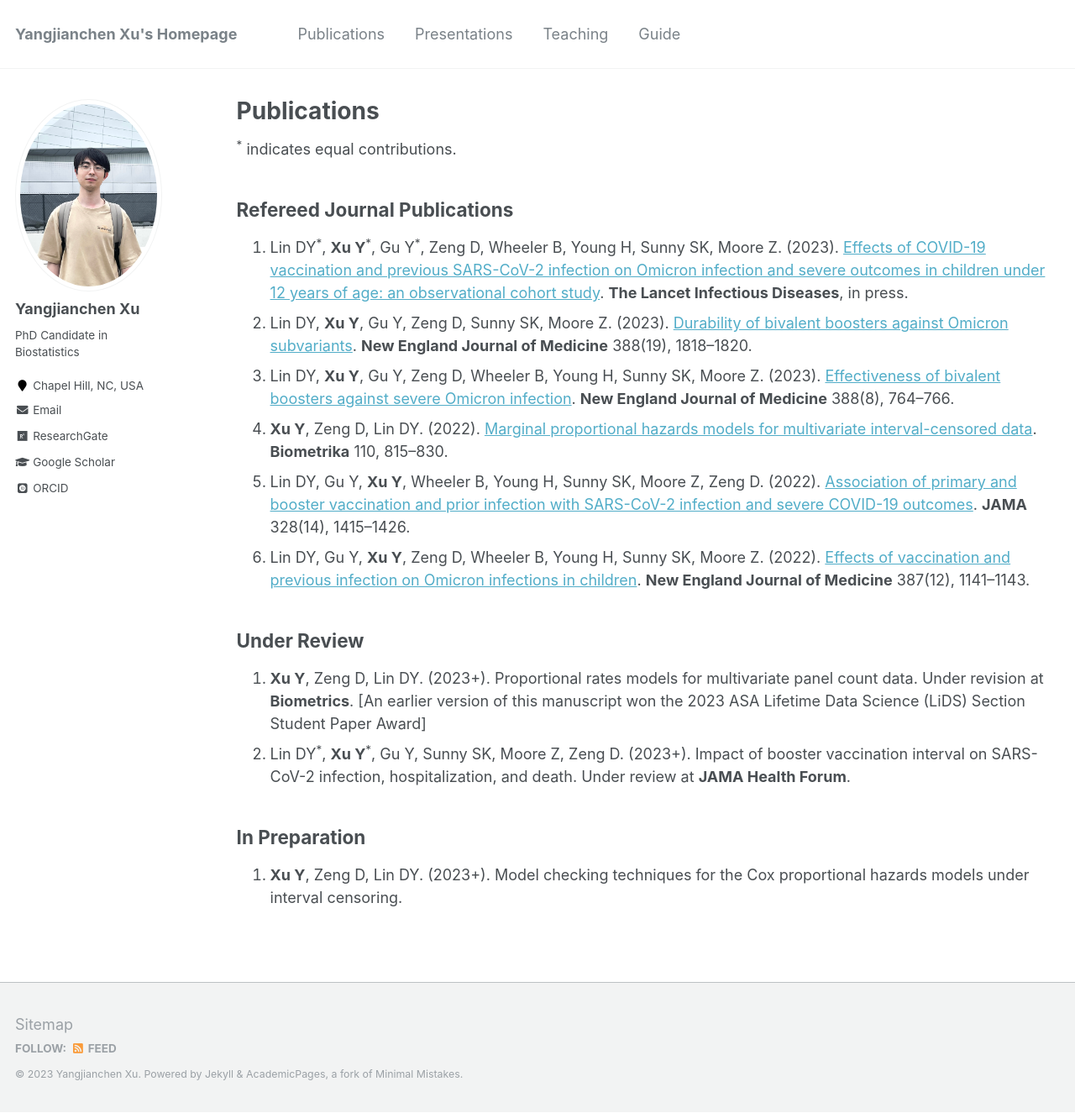
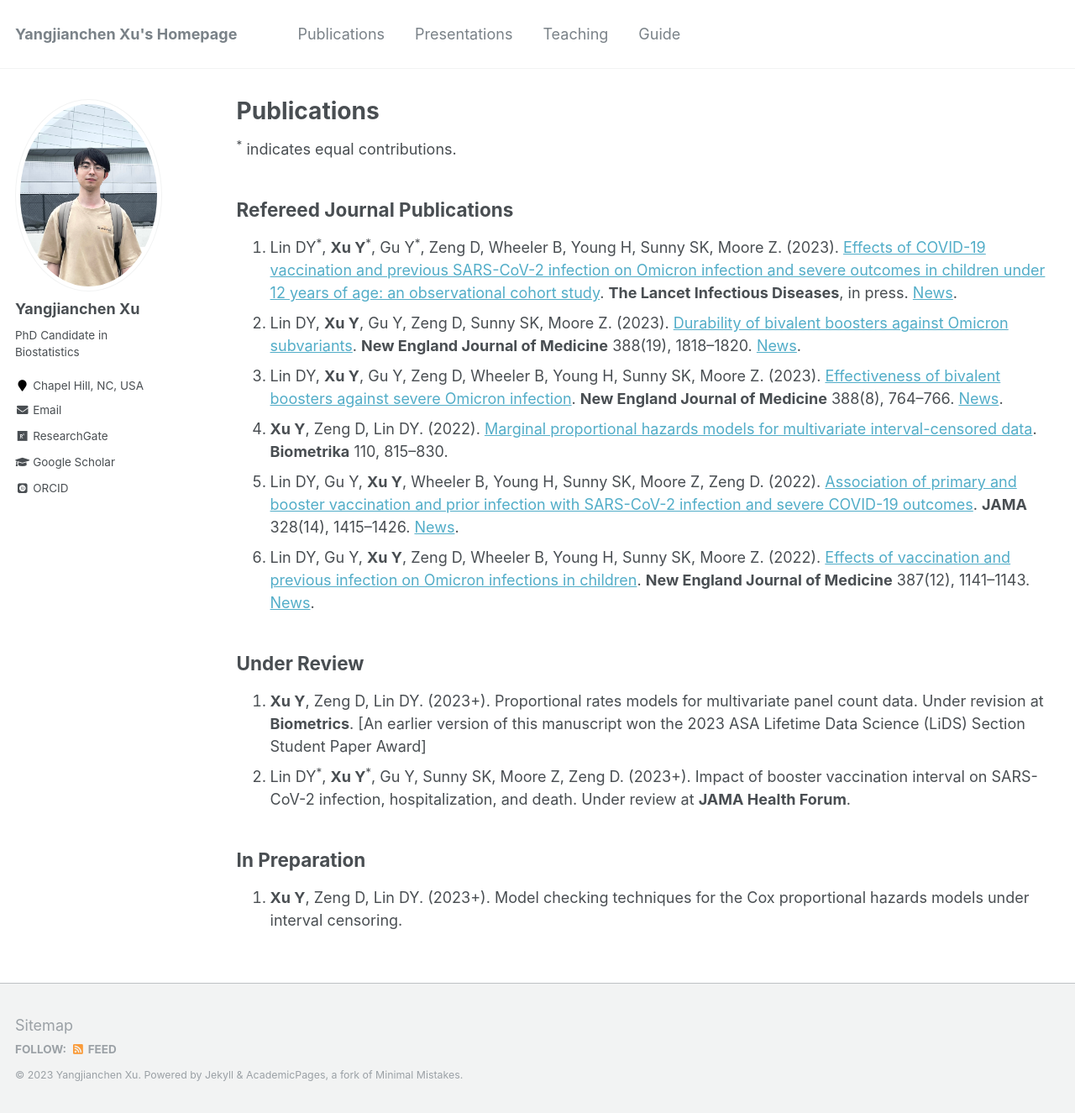
Before and after one commit to yangjc-xu/yangjc-xu.github.io, a Jekyll site: the page built from _pages/publications.md, in a window 1280 px wide and 1325 px high. Shown: the whole window at 84% size. Built offline with Jekyll 4.4.1, drawn with Linux system fonts in a browser that asks for light colours; some web fonts are replaced.

Commit message:
Update publications.md

```diff
--- a/_pages/publications.md
+++ b/_pages/publications.md
@@ -8,12 +8,12 @@
 <sup>*</sup> indicates equal contributions.
 
 ## Refereed Journal Publications
-1. Lin DY<sup>*</sup>, **Xu Y**<sup>*</sup>, Gu Y<sup>*</sup>, Zeng D, Wheeler B, Young H, Sunny SK, Moore Z. (2023). [Effects of COVID-19 vaccination and previous SARS-CoV-2 infection on Omicron infection and severe outcomes in children under 12 years of age: an observational cohort study](https://www.thelancet.com/journals/laninf/article/PIIS1473-3099(23)00272-4/fulltext). **The Lancet Infectious Diseases**, in press.
-2. Lin DY, **Xu Y**, Gu Y, Zeng D, Sunny SK, Moore Z. (2023). [Durability of bivalent boosters against Omicron subvariants](https://www.nejm.org/doi/full/10.1056/NEJMc2302462). **New England Journal of Medicine** 388(19), 1818–1820.
-3. Lin DY, **Xu Y**, Gu Y, Zeng D, Wheeler B, Young H, Sunny SK, Moore Z. (2023). [Effectiveness of bivalent boosters against severe Omicron infection](https://www.nejm.org/doi/full/10.1056/NEJMc2215471). **New England Journal of Medicine** 388(8), 764–766.
+1. Lin DY<sup>*</sup>, **Xu Y**<sup>*</sup>, Gu Y<sup>*</sup>, Zeng D, Wheeler B, Young H, Sunny SK, Moore Z. (2023). [Effects of COVID-19 vaccination and previous SARS-CoV-2 infection on Omicron infection and severe outcomes in children under 12 years of age: an observational cohort study](https://www.thelancet.com/journals/laninf/article/PIIS1473-3099(23)00272-4/fulltext). **The Lancet Infectious Diseases**, in press. [News](https://www.altmetric.com/details/150195124/news?src=bookmarklet).
+2. Lin DY, **Xu Y**, Gu Y, Zeng D, Sunny SK, Moore Z. (2023). [Durability of bivalent boosters against Omicron subvariants](https://www.nejm.org/doi/full/10.1056/NEJMc2302462). **New England Journal of Medicine** 388(19), 1818–1820. [News](https://www.altmetric.com/details/145643558/news).
+3. Lin DY, **Xu Y**, Gu Y, Zeng D, Wheeler B, Young H, Sunny SK, Moore Z. (2023). [Effectiveness of bivalent boosters against severe Omicron infection](https://www.nejm.org/doi/full/10.1056/NEJMc2215471). **New England Journal of Medicine** 388(8), 764–766. [News](https://www.altmetric.com/details/141787740/news?src=bookmarklet).
 4. **Xu Y**, Zeng D, Lin DY. (2022). [Marginal proportional hazards models for multivariate interval-censored data](https://academic.oup.com/biomet/article-abstract/110/3/815/6794202). **Biometrika** 110, 815–830.
-5. Lin DY, Gu Y, **Xu Y**, Wheeler B, Young H, Sunny SK, Moore Z, Zeng D. (2022). [Association of primary and booster vaccination and prior infection with SARS-CoV-2 infection and severe COVID-19 outcomes](https://jamanetwork.com/journals/jama/article-abstract/2796893). **JAMA** 328(14), 1415–1426.
-6. Lin DY, Gu Y, **Xu Y**, Zeng D, Wheeler B, Young H, Sunny SK, Moore Z. (2022). [Effects of vaccination and previous infection on Omicron infections in children](https://www.nejm.org/doi/full/10.1056/NEJMc2209371). **New England Journal of Medicine** 387(12), 1141–1143.
+5. Lin DY, Gu Y, **Xu Y**, Wheeler B, Young H, Sunny SK, Moore Z, Zeng D. (2022). [Association of primary and booster vaccination and prior infection with SARS-CoV-2 infection and severe COVID-19 outcomes](https://jamanetwork.com/journals/jama/article-abstract/2796893). **JAMA** 328(14), 1415–1426. [News](https://www.altmetric.com/details/136446237/news?src=bookmarklet).
+6. Lin DY, Gu Y, **Xu Y**, Zeng D, Wheeler B, Young H, Sunny SK, Moore Z. (2022). [Effects of vaccination and previous infection on Omicron infections in children](https://www.nejm.org/doi/full/10.1056/NEJMc2209371). **New England Journal of Medicine** 387(12), 1141–1143. [News](https://www.altmetric.com/details/135646402/news).
 
 ## Under Review
 1. **Xu Y**, Zeng D, Lin DY. (2023+). Proportional rates models for multivariate panel count data. Under revision at **Biometrics**. [An earlier version of this manuscript won the 2023 ASA Lifetime Data Science (LiDS) Section Student Paper Award]
```
